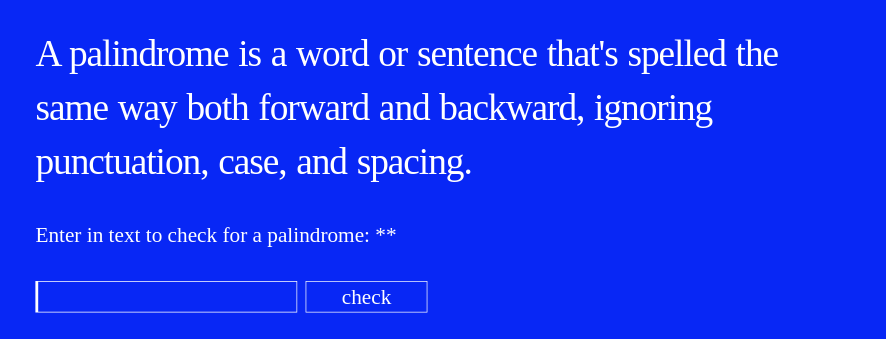
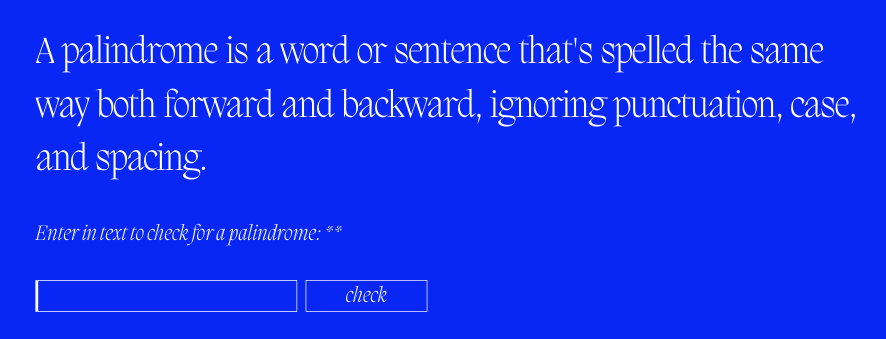
Before and after one commit to ABHAY-100/fcc-js-algo-ds-projects, a plain HTML site: page task1-PalindromeChecker/index.html in a window 1280 px wide. Shown: the part 266-605 px from the top of the page, without its empty margins (193-1079 px from the left). Drawn offline with Linux system fonts and the light colour scheme.

Commit message:
Add fonts

```diff
--- a/task1-PalindromeChecker/style.css
+++ b/task1-PalindromeChecker/style.css
@@ -2,6 +2,16 @@
     margin: 0;
     padding: 0;
     box-sizing: border-box;
+}
+
+@font-face {
+    font-family: 'Migra';
+    src: url('fonts/Migra-Extralight.otf');
+}
+
+@font-face {
+    font-family: 'Migra Italic';
+    src: url('./fonts/MigraItalic-ExtralightItalic.otf');
 }
 
 body{
@@ -11,7 +21,7 @@ body{
     height: 100vh;
     width: 100vw;
 
-    font-family: Migra;
+    font-family: 'Migra';
     color: #fff;
     background-color: #0827F5;
 }
```
Also changed, not shown: task1-PalindromeChecker/fonts/Migra-Extrabold.otf (added), task1-PalindromeChecker/fonts/Migra-Extralight.otf (added), task1-PalindromeChecker/fonts/MigraItalic-ExtraboldItalic.otf (added), task1-PalindromeChecker/fonts/MigraItalic-ExtralightItalic.otf (added).
